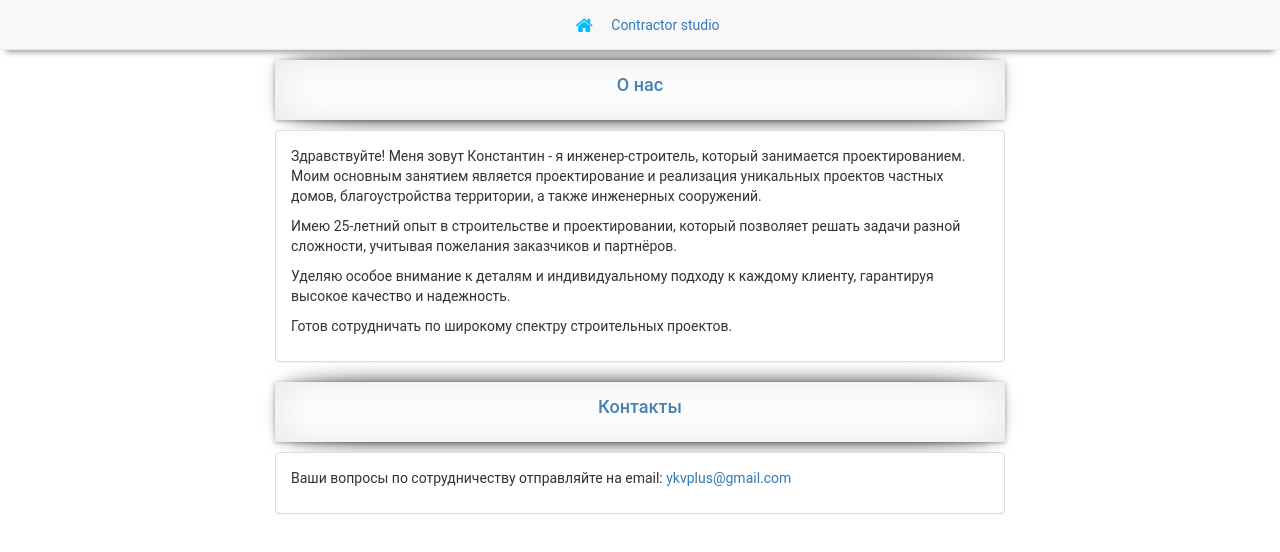
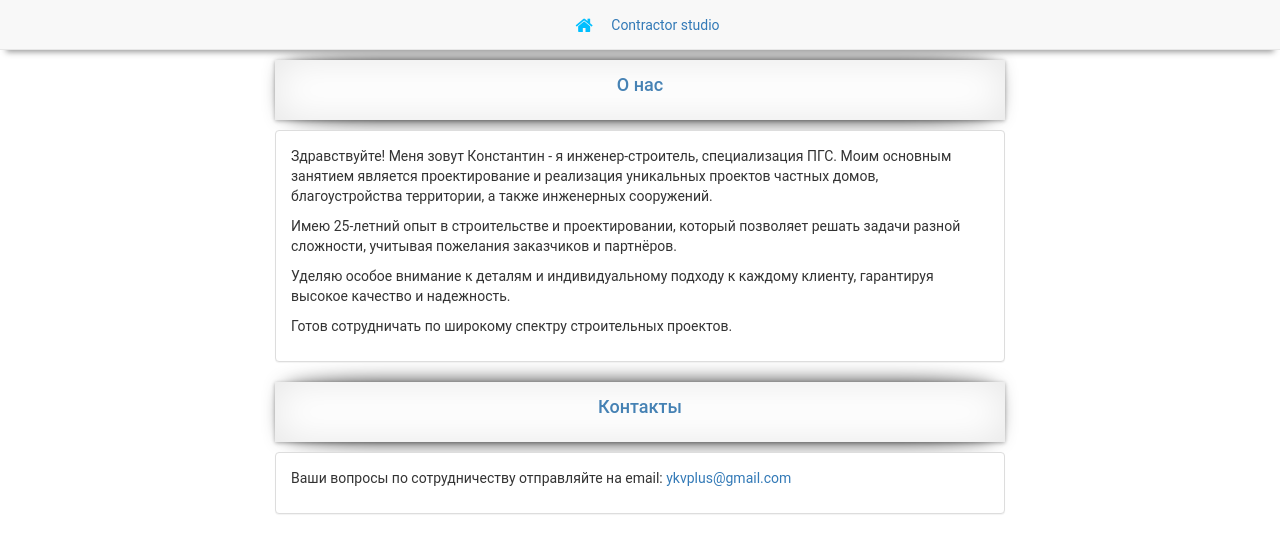
Before and after one commit to Bilderstudy/contractor-studio, a plain HTML site: page kontakt.html in a window 1280 px wide. Drawn offline with nearby package versions, Linux system fonts and the light colour scheme.

Commit message:
Update kontakt.html

```diff
--- a/kontakt.html
+++ b/kontakt.html
@@ -77,7 +77,7 @@ return false
 </div>
 <div class="panel panel-default">
  <div class="panel-body">
- <p>Здравствуйте! Меня зовут Константин - я инженер-строитель, который занимается проектированием.
+ <p>Здравствуйте! Меня зовут Константин - я инженер-строитель, специализация ПГС.
  Моим основным занятием является проектирование и реализация уникальных проектов частных домов, благоустройства территории, а также инженерных сооружений.</p>
 <p>Имею 25-летний опыт в строительстве и проектировании, который позволяет решать задачи разной сложности, учитывая пожелания заказчиков и партнёров.</p>
 <p>Уделяю особое внимание к деталям и индивидуальному подходу к каждому клиенту, гарантируя высокое качество и надежность.</p>
```
